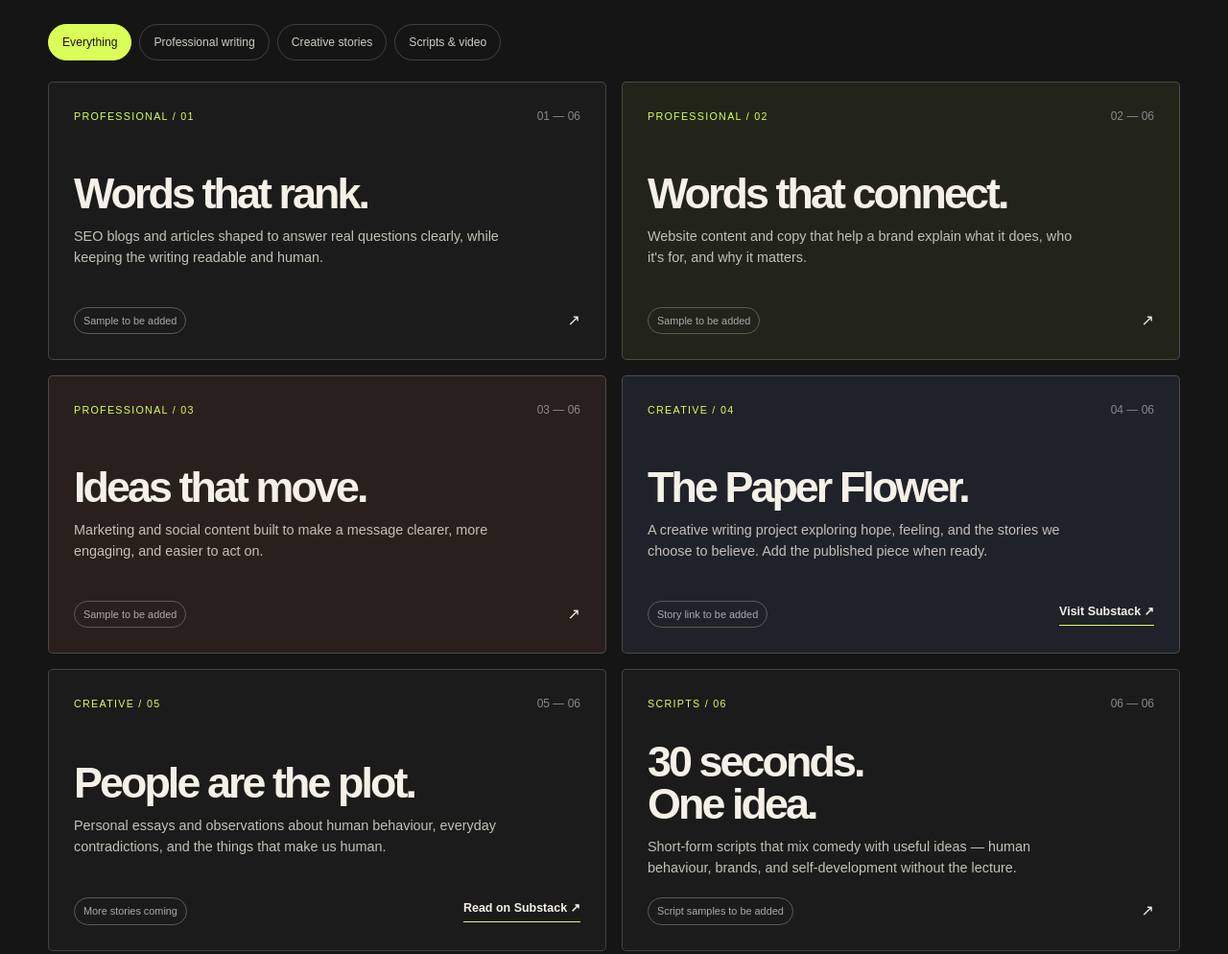
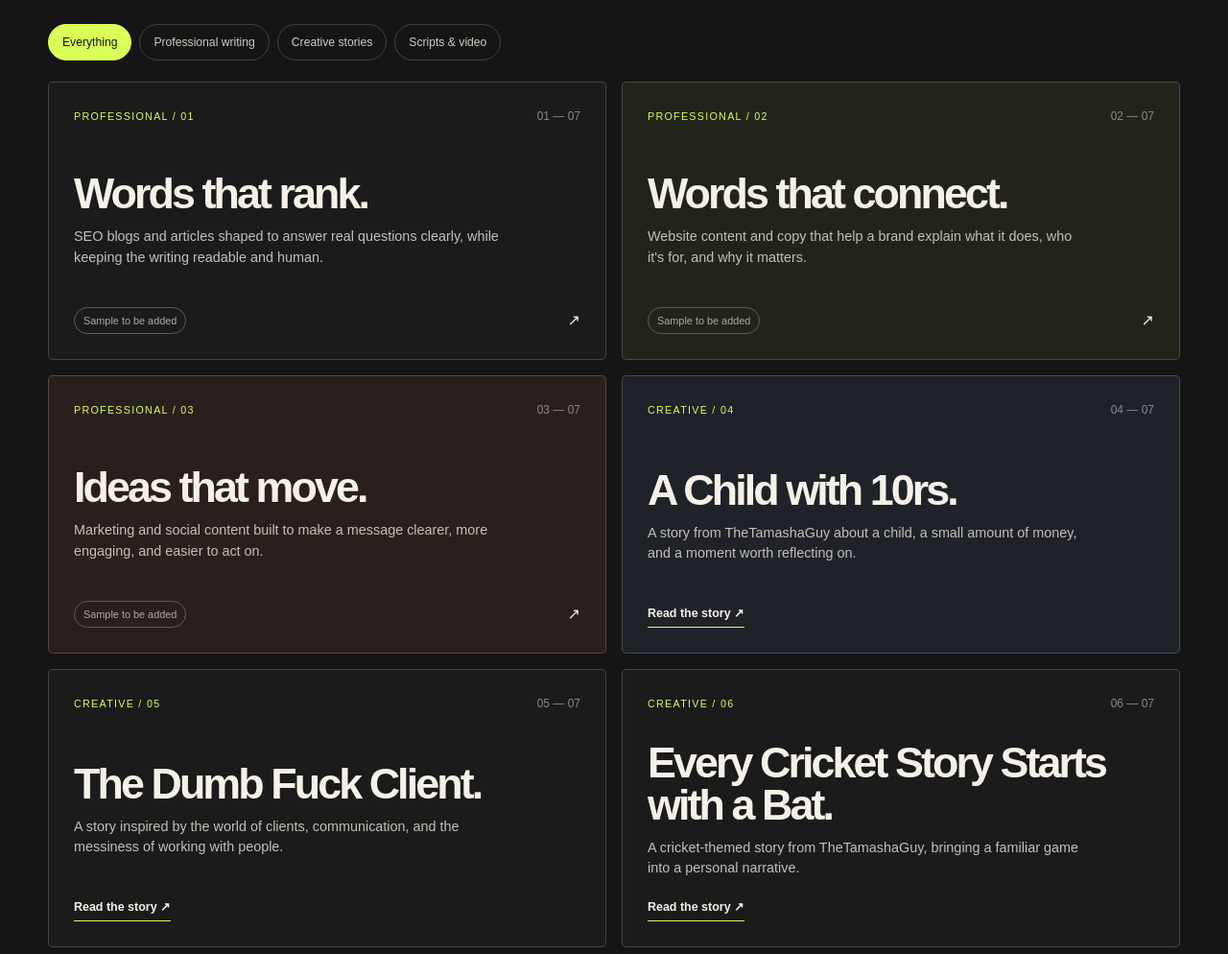
Before and after one commit to spideysskill-debug/spideysskill-debug.github.io, a plain HTML site: page index.html in a window 1280 px wide. Shown: the part 1220-2214 px from the top of the page at 96% size. Drawn offline with Linux system fonts and the light colour scheme.

Commit message:
Update project articles and footer links in index.html

```diff
--- a/index.html
+++ b/index.html
@@ -36,12 +36,13 @@
   <div class="section-head reveal"><div><div class="eyebrow">01 / Selected work</div><h2>A little bit<br>of everything.</h2></div><p>From useful, search-friendly writing to stories built around people and the things we don't always say out loud.</p></div>
   <div class="filter-row" role="group" aria-label="Filter projects"><button class="filter active" data-filter="all">Everything</button><button class="filter" data-filter="professional">Professional writing</button><button class="filter" data-filter="creative">Creative stories</button><button class="filter" data-filter="video">Scripts & video</button></div>
   <div class="projects">
-    <article class="project reveal" data-category="professional"><div class="project-top"><span class="tag">Professional / 01</span><span class="num">01 — 06</span></div><div><h3>Words that rank.</h3><p>SEO blogs and articles shaped to answer real questions clearly, while keeping the writing readable and human.</p></div><div class="project-bottom"><span class="soon">Sample to be added</span><span aria-hidden="true">↗</span></div></article>
-    <article class="project reveal" data-category="professional"><div class="project-top"><span class="tag">Professional / 02</span><span class="num">02 — 06</span></div><div><h3>Words that connect.</h3><p>Website content and copy that help a brand explain what it does, who it's for, and why it matters.</p></div><div class="project-bottom"><span class="soon">Sample to be added</span><span aria-hidden="true">↗</span></div></article>
-    <article class="project reveal" data-category="professional"><div class="project-top"><span class="tag">Professional / 03</span><span class="num">03 — 06</span></div><div><h3>Ideas that move.</h3><p>Marketing and social content built to make a message clearer, more engaging, and easier to act on.</p></div><div class="project-bottom"><span class="soon">Sample to be added</span><span aria-hidden="true">↗</span></div></article>
-    <article class="project reveal" data-category="creative"><div class="project-top"><span class="tag">Creative / 04</span><span class="num">04 — 06</span></div><div><h3>The Paper Flower.</h3><p>A creative writing project exploring hope, feeling, and the stories we choose to believe. Add the published piece when ready.</p></div><div class="project-bottom"><span class="soon">Story link to be added</span><a class="project-link" href="https://substack.com/@thetamashaguy" target="_blank" rel="noreferrer">Visit Substack ↗</a></div></article>
-    <article class="project reveal" data-category="creative"><div class="project-top"><span class="tag">Creative / 05</span><span class="num">05 — 06</span></div><div><h3>People are the plot.</h3><p>Personal essays and observations about human behaviour, everyday contradictions, and the things that make us human.</p></div><div class="project-bottom"><span class="soon">More stories coming</span><a class="project-link" href="https://substack.com/@thetamashaguy" target="_blank" rel="noreferrer">Read on Substack ↗</a></div></article>
-    <article class="project reveal" data-category="video"><div class="project-top"><span class="tag">Scripts / 06</span><span class="num">06 — 06</span></div><div><h3>30 seconds.<br>One idea.</h3><p>Short-form scripts that mix comedy with useful ideas — human behaviour, brands, and self-development without the lecture.</p></div><div class="project-bottom"><span class="soon">Script samples to be added</span><span aria-hidden="true">↗</span></div></article>
+    <article class="project reveal" data-category="professional"><div class="project-top"><span class="tag">Professional / 01</span><span class="num">01 — 07</span></div><div><h3>Words that rank.</h3><p>SEO blogs and articles shaped to answer real questions clearly, while keeping the writing readable and human.</p></div><div class="project-bottom"><span class="soon">Sample to be added</span><span aria-hidden="true">↗</span></div></article>
+    <article class="project reveal" data-category="professional"><div class="project-top"><span class="tag">Professional / 02</span><span class="num">02 — 07</span></div><div><h3>Words that connect.</h3><p>Website content and copy that help a brand explain what it does, who it's for, and why it matters.</p></div><div class="project-bottom"><span class="soon">Sample to be added</span><span aria-hidden="true">↗</span></div></article>
+    <article class="project reveal" data-category="professional"><div class="project-top"><span class="tag">Professional / 03</span><span class="num">03 — 07</span></div><div><h3>Ideas that move.</h3><p>Marketing and social content built to make a message clearer, more engaging, and easier to act on.</p></div><div class="project-bottom"><span class="soon">Sample to be added</span><span aria-hidden="true">↗</span></div></article>
+    <article class="project reveal" data-category="creative"><div class="project-top"><span class="tag">Creative / 04</span><span class="num">04 — 07</span></div><div><h3>A Child with 10rs.</h3><p>A story from TheTamashaGuy about a child, a small amount of money, and a moment worth reflecting on.</p></div><div class="project-bottom"><a class="project-link" href="https://thetamashaguy.substack.com/p/a-child-with-10rs?r=86kglc&utm_campaign=post&utm_medium=web" target="_blank" rel="noopener noreferrer">Read the story ↗</a></div></article>
+    <article class="project reveal" data-category="creative"><div class="project-top"><span class="tag">Creative / 05</span><span class="num">05 — 07</span></div><div><h3>The Dumb Fuck Client.</h3><p>A story inspired by the world of clients, communication, and the messiness of working with people.</p></div><div class="project-bottom"><a class="project-link" href="https://thetamashaguy.substack.com/p/the-dumb-fuck-client?r=86kglc&utm_campaign=post&utm_medium=web" target="_blank" rel="noopener noreferrer">Read the story ↗</a></div></article>
+    <article class="project reveal" data-category="creative"><div class="project-top"><span class="tag">Creative / 06</span><span class="num">06 — 07</span></div><div><h3>Every Cricket Story Starts with a Bat.</h3><p>A cricket-themed story from TheTamashaGuy, bringing a familiar game into a personal narrative.</p></div><div class="project-bottom"><a class="project-link" href="https://thetamashaguy.substack.com/p/every-cricket-story-starts-with-a?r=86kglc&utm_campaign=post&utm_medium=web" target="_blank" rel="noopener noreferrer">Read the story ↗</a></div></article>
+    <article class="project reveal" data-category="video"><div class="project-top"><span class="tag">Scripts / 07</span><span class="num">07 — 07</span></div><div><h3>30 seconds.<br>One idea.</h3><p>Short-form scripts that mix comedy with useful ideas — human behaviour, brands, and self-development without the lecture.</p></div><div class="project-bottom"><span class="soon">Script samples to be added</span><span aria-hidden="true">↗</span></div></article>
   </div>
   <p class="note">Portfolio in progress: professional samples and direct links will be added as they’re selected. No client results or metrics are claimed here.</p>
 </section>
@@ -49,11 +50,9 @@
 <section class="wrap" id="services"><div class="section-head reveal"><div><div class="eyebrow">03 / What I do</div><h2>Different formats.<br>One intention.</h2></div><p>Make the message clear. Make the story matter. Respect the person on the other side of the screen.</p></div><div class="services reveal"><div class="service"><span class="n">01</span><h3>Content writing</h3><p>Useful, clear content made for real readers.</p></div><div class="service"><span class="n">02</span><h3>SEO content</h3><p>Search-aware articles with a human voice.</p></div><div class="service"><span class="n">03</span><h3>Scriptwriting</h3><p>Short-form ideas with rhythm and a point.</p></div><div class="service"><span class="n">04</span><h3>Brand storytelling</h3><p>Finding the story behind the message.</p></div><div class="service"><span class="n">05</span><h3>Creative ideation</h3><p>Angles, concepts, hooks, and fresh ways in.</p></div></div></section>
 <section class="contact" id="contact"><div class="wrap"><div class="eyebrow">04 / Let's talk</div><h2>Have a story<br>to tell?</h2><div class="contact-row"><p>Need thoughtful content, a fresh creative angle, or someone who cares about the words? Let's make something worth paying attention to.</p><div class="actions"><a class="btn" href="https://www.linkedin.com/in/mukesh-kumar-866345263/" target="_blank" rel="noreferrer">Connect on LinkedIn ↗</a><a class="btn ghost" href="https://substack.com/@thetamashaguy" target="_blank" rel="noreferrer">Substack ↗</a></div></div><p style="font-size:.72rem;margin-top:24px;color:#39401e">Before publishing: replace the LinkedIn link with your profile and add your preferred professional email.</p></div></section>
 </main>
-<footer class="wrap"><span>© <span id="year"></span> Mukesh Kumar G. / TheTamashaGuy</span><span>Made with words, curiosity & a little tamasha.</span><a href="#home">Back to top ↑</a></footer>
+<footer class="wrap"><span>© <span id="year"></span> Mukesh Kumar G. / TheTamashaGuy</span><span>Made with words, curiosity & a little tamasha.</span><a href="https://www.instagram.com/mukeshwritess/" target="_blank" rel="noopener noreferrer">Instagram ↗</a><a href="#home">Back to top ↑</a></footer>
 <script>
 const menuBtn=document.getElementById('menuBtn'),nav=document.getElementById('nav');menuBtn.addEventListener('click',()=>{const open=nav.classList.toggle('open');menuBtn.setAttribute('aria-expanded',String(open));menuBtn.textContent=open?'Close ×':'Menu ☰'});nav.querySelectorAll('a').forEach(a=>a.addEventListener('click',()=>{nav.classList.remove('open');menuBtn.setAttribute('aria-expanded','false');menuBtn.textContent='Menu ☰'}));
 document.querySelectorAll('.filter').forEach(btn=>btn.addEventListener('click',()=>{document.querySelectorAll('.filter').forEach(b=>b.classList.remove('active'));btn.classList.add('active');const f=btn.dataset.filter;document.querySelectorAll('.project').forEach(card=>card.classList.toggle('hidden',f!=='all'&&card.dataset.category!==f))}));
 const observer=new IntersectionObserver(entries=>entries.forEach(e=>{if(e.isIntersecting){e.target.classList.add('visible');observer.unobserve(e.target)}}),{threshold:.12});document.querySelectorAll('.reveal').forEach(el=>observer.observe(el));document.getElementById('year').textContent=new Date().getFullYear();
 </script>
-</body>
-</html>
```
